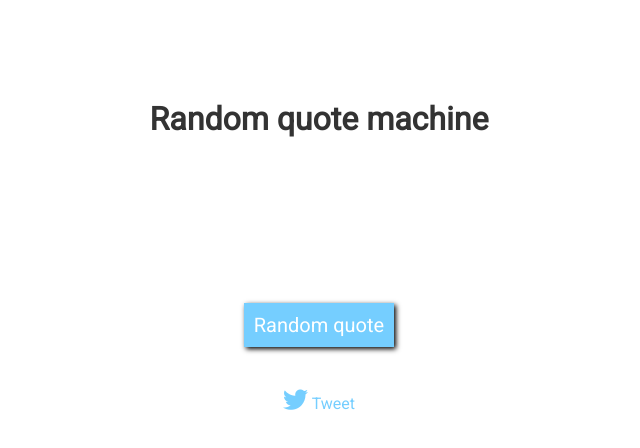
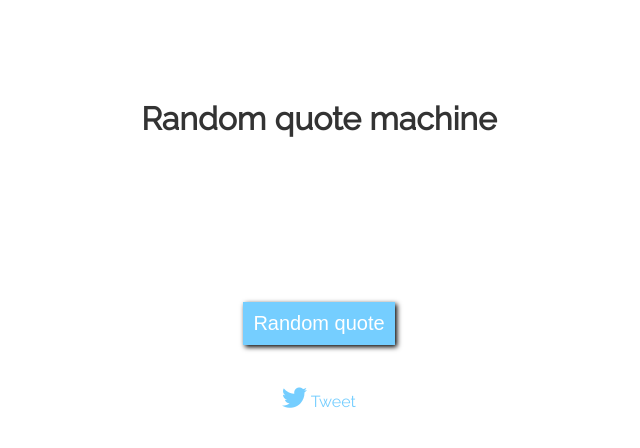
Before and after one commit to och-karr/zadanie_12_5, a website: page index.html in a window 1280 px wide. Shown: the whole page, without its empty margins (321-961 px from the left). Drawn offline with nearby package versions, Linux system fonts and the light colour scheme; no server answers.

Commit message:
Add changes

```diff
--- a/css/style.css
+++ b/css/style.css
@@ -1,11 +1,11 @@
-@import url('https://fonts.googleapis.com/css?family=Roboto');
 @import url('https://fonts.googleapis.com/css?family=Allura');
+@import url('https://fonts.googleapis.com/css?family=Raleway');
 
 main {
     width: 60%;
     margin: 100px auto;
     text-align: center;
-    font-family: 'Roboto';
+    font-family: 'Raleway';
     color:#333333;
 }
 
@@ -24,7 +24,6 @@ button {
     padding: 10px;
     background-color: #75ceff;
     color: white;
-    font-family: Roboto;
     border: none;
     box-shadow: 2px 2px 5px black;
     font-size: 20px;
@@ -35,7 +34,6 @@ a {
     text-decoration: none;
     color: black;
     color: #75ceff;
-    font-family: Roboto;
 }
 
 button:hover {
--- a/js/scripts.js
+++ b/js/scripts.js
@@ -5,7 +5,6 @@ var quoteUrl = "https://quotesondesign.com/wp-json/posts?filter[orderby]=rand&fi
 //link pobierajacy cytaty
 
 function getQuote() {
-	$.getJSON(quoteUrl, createTweet);
 	$.getJSON(prefix + quoteUrl, createTweet);
 	$.ajaxSetup({ cache: false });
 }
```
